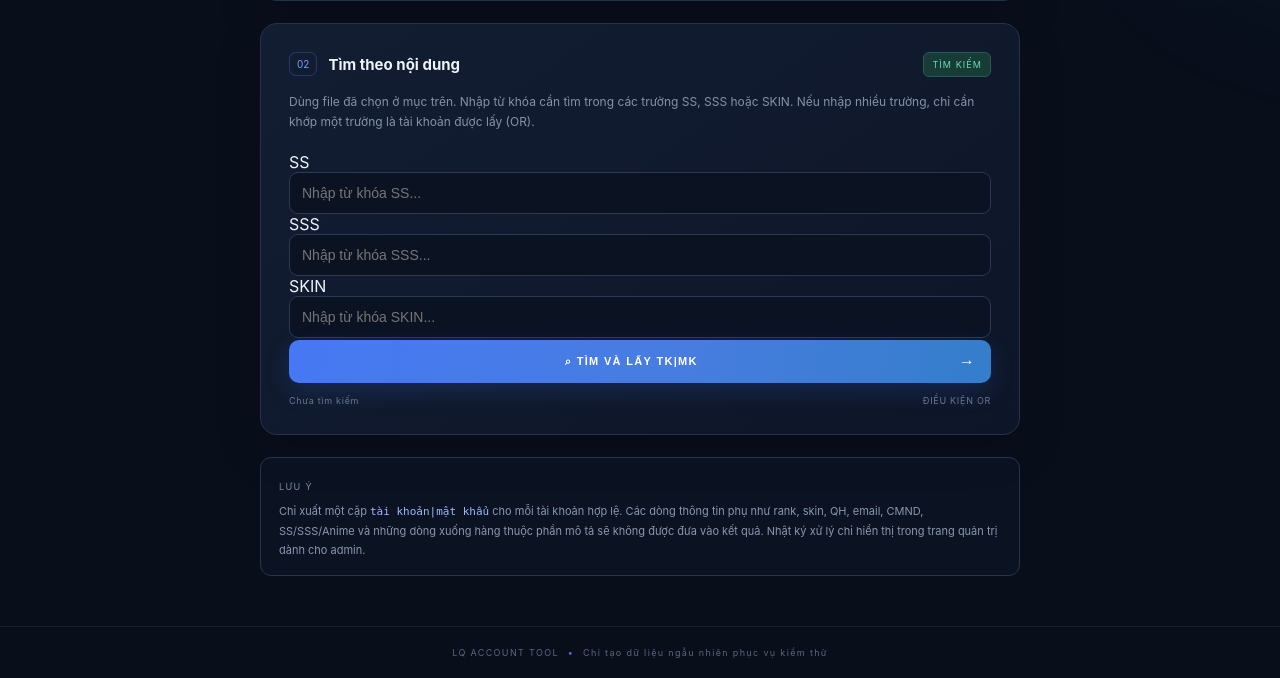
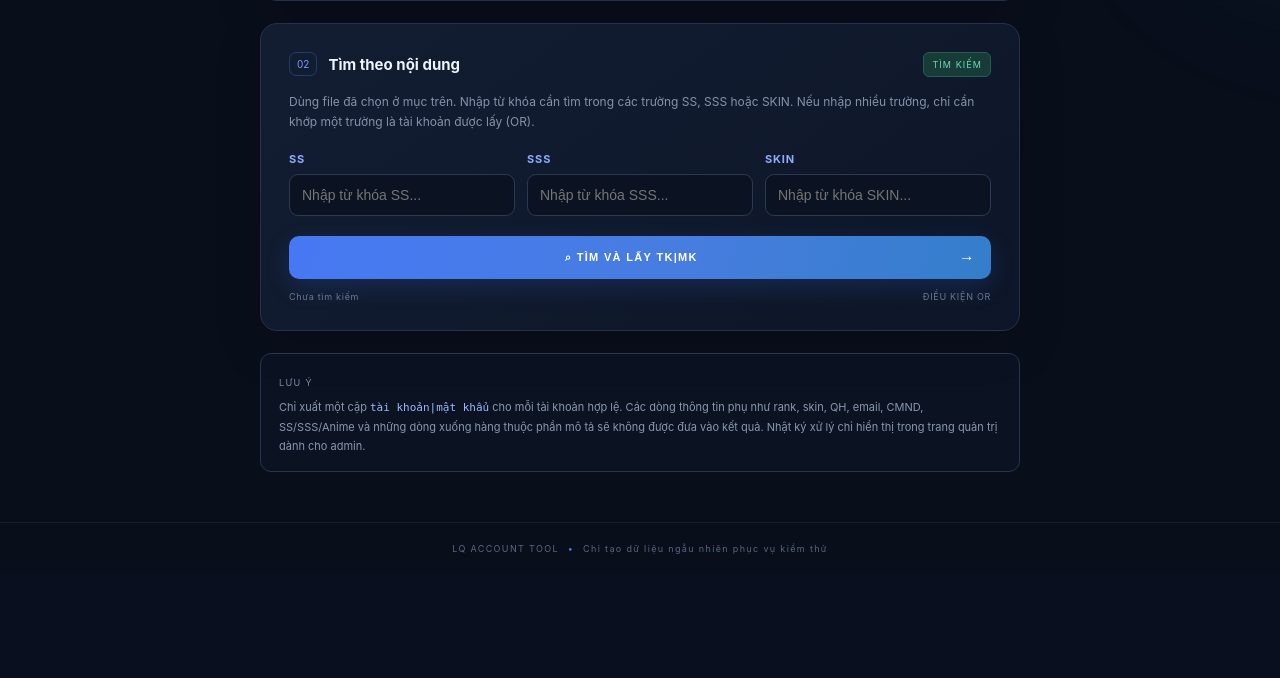
Before and after one commit to tvs-huucuutoi/lq-account, a Flask app: page /filter in a window 1280 px wide. Shown: the part 758-1436 px from the top of the page. After the commit the page ends 1312 px from the top, so only its background shows below. Run offline with Flask 3, Linux system fonts and the light colour scheme.

Commit message:
Style keyword search fields

```diff
--- a/static/style.css
+++ b/static/style.css
@@ -58,3 +58,12 @@ footer{border-top:1px solid #ffffff10;text-align:center;padding:20px;color:#5967
 
 /* Expanded filter preview: show more extracted account pairs at once. */
 .filter-output pre{height:440px;max-height:60vh;min-height:300px;line-height:1.75}
+
+
+
+.keyword-search-panel{margin-top:18px}
+.keyword-fields{display:grid;grid-template-columns:repeat(3,minmax(0,1fr));gap:12px;margin:18px 0}
+.keyword-field{display:flex;flex-direction:column;gap:8px;color:#b6c2d5;font-size:11px;font-weight:700}
+.keyword-field span{letter-spacing:.08em;color:#8eabff}
+.keyword-field .text-input{min-width:0}
+@media(max-width:600px){.keyword-fields{grid-template-columns:1fr}}
```
